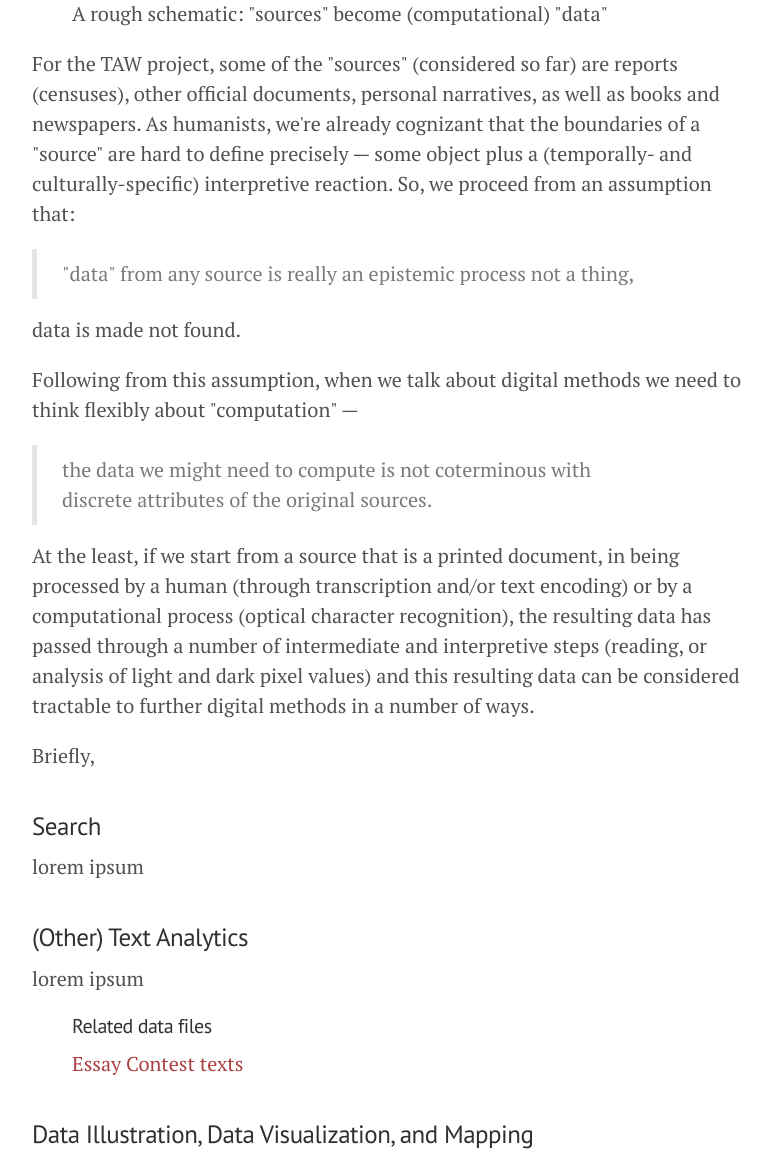
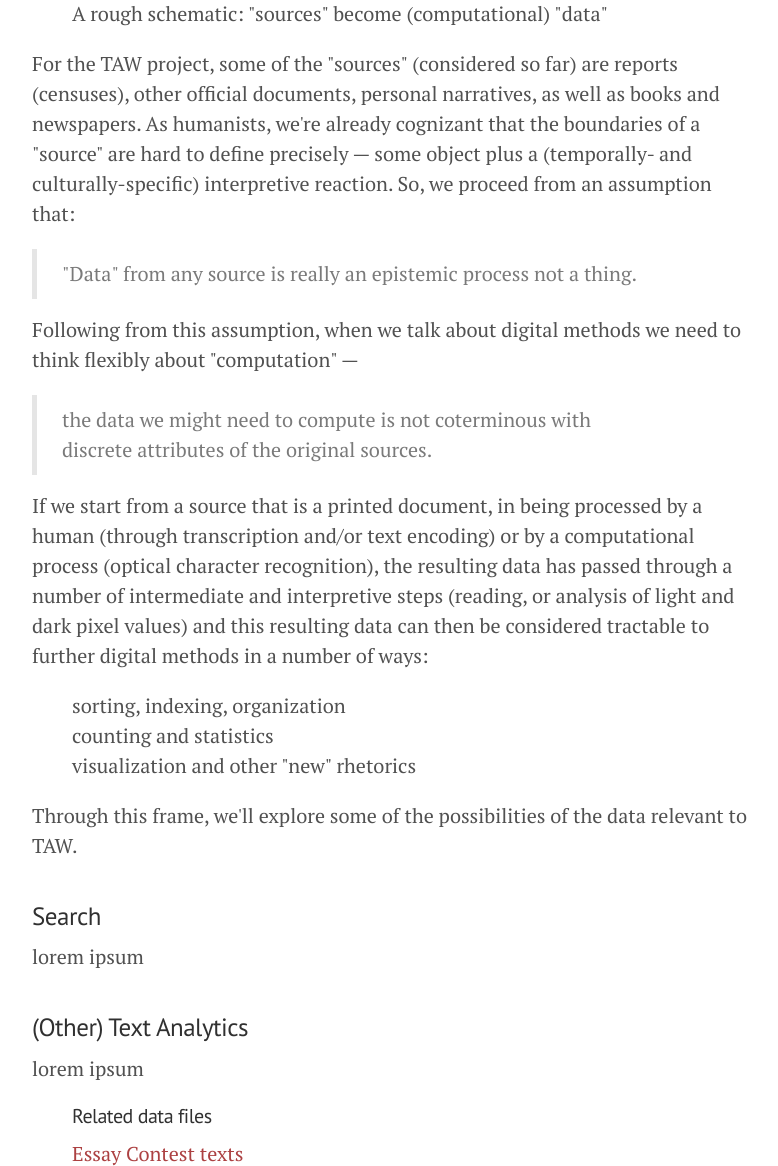
Before and after one commit to umd-mith/taw_workshop, a Jekyll site: the page built from index.html, in a window 1280 px wide and 1400 px high, scrolled down 914 px, cut to the strip 0-1166 px from the top of the window. Shown: the whole strip, without its empty margins (248-1026 px from the left). Built offline with Jekyll 4.4.1, drawn with Linux system fonts in a browser that asks for light colours; nearby versions of some CDN libraries; Markdown is read by kramdown in place of the engine named in the settings; the list of posts is cut into pages by our own code.

Commit message:
Finish intro

```diff
--- a/index.html
+++ b/index.html
@@ -21,15 +21,17 @@ layout: default
     <figcaption><emph>A rough schematic: "sources" become (computational) "data"</emph></figcaption>
   </figure>
   <p>For the TAW project, some of the "sources" (considered so far) are reports (censuses), other official documents, personal narratives, as well as books and newspapers. <!-- See <a href="{{ site.baseurl}}/bibliography">the bibliography</a> --> As humanists, we're already cognizant that the boundaries of a "source" are hard to define precisely &mdash; some object plus a (temporally- and culturally-specific) interpretive reaction. So, we proceed from an assumption that:</p>
-  <blockquote>"data" from any source is really an epistemic process not a thing,</blockquote>
-  <p>data is made not found.</p>
+  <blockquote>"Data" from any source is really an epistemic process not a thing.</blockquote>
   <p>Following from this assumption, when we talk about digital methods we need to think flexibly about "computation" &mdash;</p>
   <blockquote>the data we might need to compute is not coterminous with discrete attributes of the original sources.</blockquote>
 
-  <p>At the least, if we start from a source that is a printed document, in being processed by a human (through transcription and/or text encoding) or by a computational process (optical character recognition), the resulting data has passed through a number of intermediate and interpretive steps (reading, or analysis of light and dark pixel values) and this resulting data can be considered tractable to further digital methods in a number of ways.</p>
-
-  <p>Briefly, </p>
-
+  <p>If we start from a source that is a printed document, in being processed by a human (through transcription and/or text encoding) or by a computational process (optical character recognition), the resulting data has passed through a number of intermediate and interpretive steps (reading, or analysis of light and dark pixel values) and this resulting data can then be considered tractable to further digital methods in a number of ways:</p>
+  <ul>
+    <li>sorting, indexing, organization</li>
+    <li>counting and statistics</li>
+    <li>visualization and other "new" rhetorics</li>
+  </ul>
+  <p>Through this frame, we'll explore some of the possibilities of the data relevant to TAW.</p>
 
 </section>
 
```
